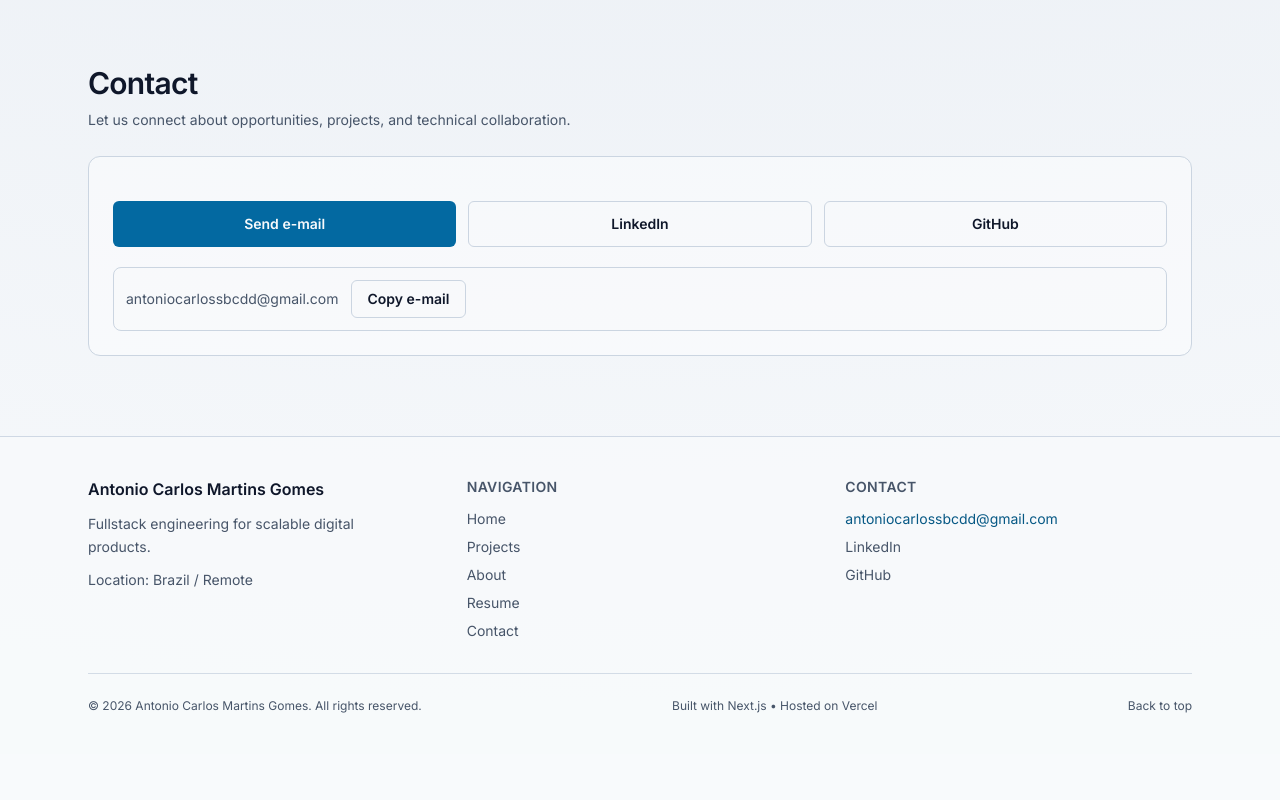
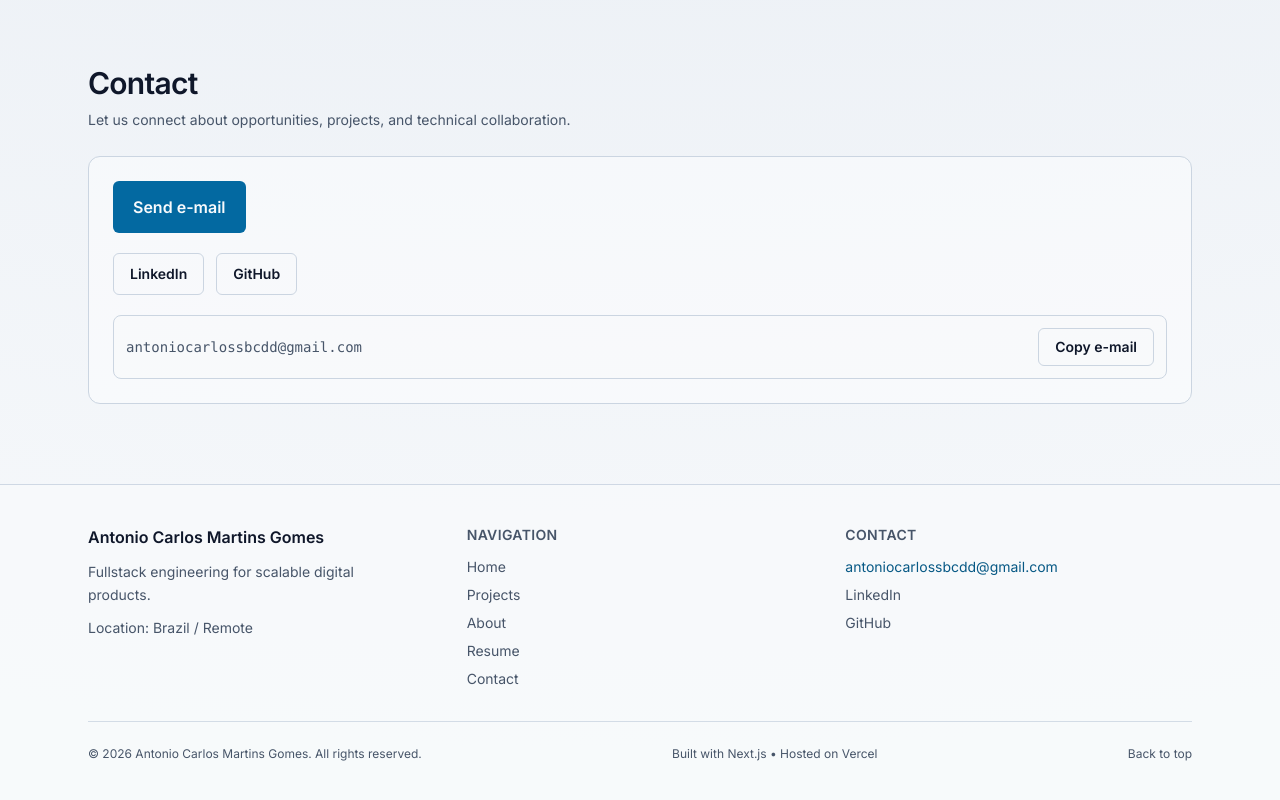
Before and after one commit to CarlosSb/antonio-gomes, a Next.js app: page /en in a window 1280 px wide. Shown: the part 3226-4026 px from the top of the page. Before the commit the page ends 3980 px from the top, so only its background shows below. Built offline with nearby package versions, Linux system fonts and the light colour scheme; no server answers.

Commit message:
refactor(contact): improve CTA hierarchy and copy-email feedback timing

```diff
--- a/src/components/ContactSection.tsx
+++ b/src/components/ContactSection.tsx
@@ -14,24 +14,23 @@ export default function ContactSection({ content }: ContactSectionProps) {
       description={content.contactPage.description}
     >
       <article className="space-y-5 rounded-xl border border-slate-800 bg-slate-900/40 p-5 sm:p-6">
-        <h3 className="text-2xl font-semibold tracking-tight text-slate-100 sm:text-3xl">
-          {content.contactPage.headline}
-        </h3>
-
-        <div className="grid gap-3 sm:grid-cols-3">
+        <div>
           <a
             href={`mailto:${content.profile.email}`}
             aria-label={content.actions.emailMe}
-            className="inline-flex items-center justify-center rounded-md bg-sky-500 px-4 py-3 text-sm font-semibold text-slate-950 transition-all duration-200 hover:opacity-90 hover:-translate-y-0.5 focus-visible:outline focus-visible:outline-2 focus-visible:outline-offset-2 focus-visible:outline-sky-500"
+            className="inline-flex w-full items-center justify-center rounded-md bg-sky-500 px-5 py-3.5 text-base font-semibold text-slate-950 transition-all duration-200 hover:opacity-90 hover:-translate-y-0.5 focus-visible:outline focus-visible:outline-2 focus-visible:outline-offset-2 focus-visible:outline-sky-500 sm:w-auto"
           >
             {content.actions.emailMe}
           </a>
+        </div>
+
+        <div className="flex flex-wrap gap-3">
           <a
             href={content.profile.linkedinUrl}
             target="_blank"
             rel="noreferrer"
             aria-label={content.accessibility.linkedin}
-            className="inline-flex items-center justify-center rounded-md border border-slate-700 px-4 py-3 text-sm font-semibold text-slate-100 transition-all duration-200 hover:border-slate-600 hover:-translate-y-0.5 focus-visible:outline focus-visible:outline-2 focus-visible:outline-offset-2 focus-visible:outline-sky-500"
+            className="inline-flex items-center justify-center rounded-md border border-slate-700 px-4 py-2.5 text-sm font-semibold text-slate-100 transition-all duration-200 hover:border-slate-600 hover:-translate-y-0.5 focus-visible:outline focus-visible:outline-2 focus-visible:outline-offset-2 focus-visible:outline-sky-500"
           >
             {content.actions.linkedinProfile}
           </a>
@@ -40,14 +39,14 @@ export default function ContactSection({ content }: ContactSectionProps) {
             target="_blank"
             rel="noreferrer"
             aria-label={content.accessibility.github}
-            className="inline-flex items-center justify-center rounded-md border border-slate-700 px-4 py-3 text-sm font-semibold text-slate-100 transition-all duration-200 hover:border-slate-600 hover:-translate-y-0.5 focus-visible:outline focus-visible:outline-2 focus-visible:outline-offset-2 focus-visible:outline-sky-500"
+            className="inline-flex items-center justify-center rounded-md border border-slate-700 px-4 py-2.5 text-sm font-semibold text-slate-100 transition-all duration-200 hover:border-slate-600 hover:-translate-y-0.5 focus-visible:outline focus-visible:outline-2 focus-visible:outline-offset-2 focus-visible:outline-sky-500"
           >
             {content.actions.githubProfile}
           </a>
         </div>
 
-        <div className="flex flex-wrap items-center gap-3 rounded-lg border border-slate-800 bg-slate-950/60 p-3">
-          <p className="text-sm text-slate-300">{content.profile.email}</p>
+        <div className="flex flex-col gap-3 rounded-lg border border-slate-800 bg-slate-950/60 p-3 sm:flex-row sm:items-center sm:justify-between">
+          <p className="font-mono text-xs text-slate-400 sm:text-sm">{content.profile.email}</p>
           <CopyEmailButton
             email={content.profile.email}
             copyLabel={content.contactPage.copyEmailLabel}
--- a/src/components/CopyEmailButton.tsx
+++ b/src/components/CopyEmailButton.tsx
@@ -22,7 +22,7 @@ export default function CopyEmailButton({
 
     const timeoutId = window.setTimeout(() => {
       setIsCopied(false);
-    }, 1800);
+    }, 1500);
 
     return () => window.clearTimeout(timeoutId);
   }, [isCopied]);
```
